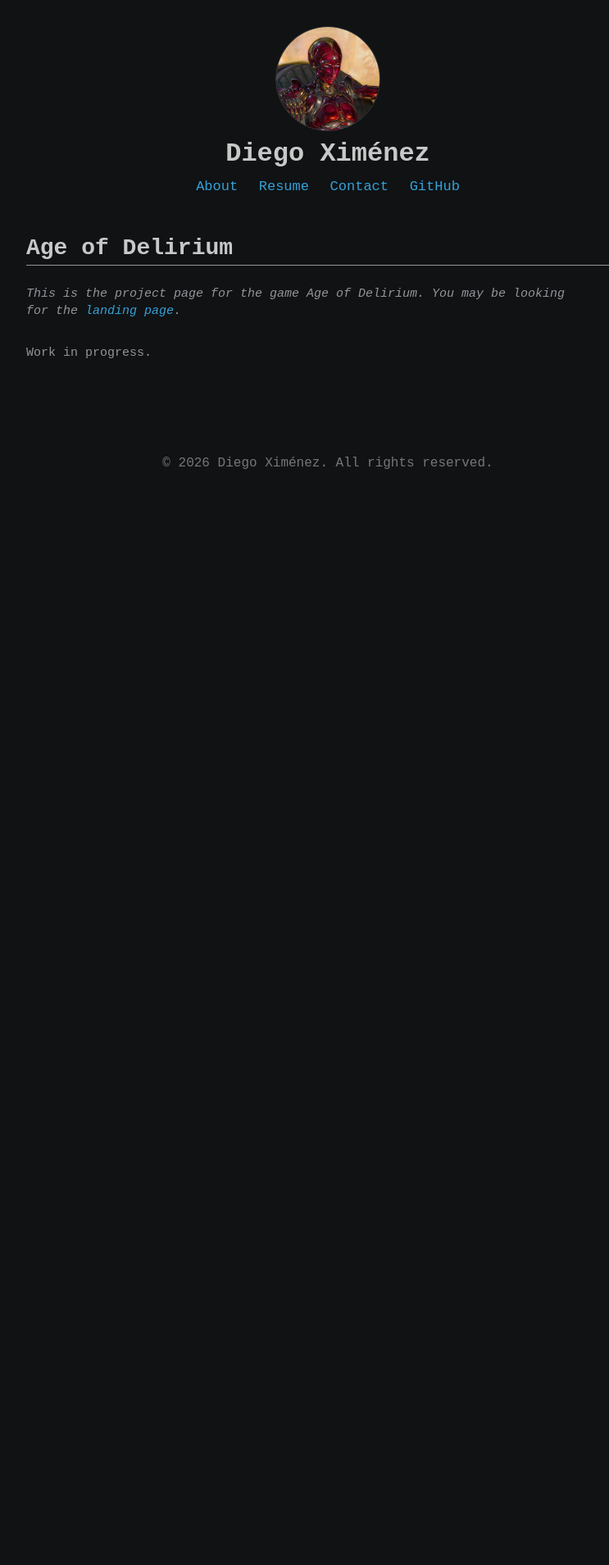
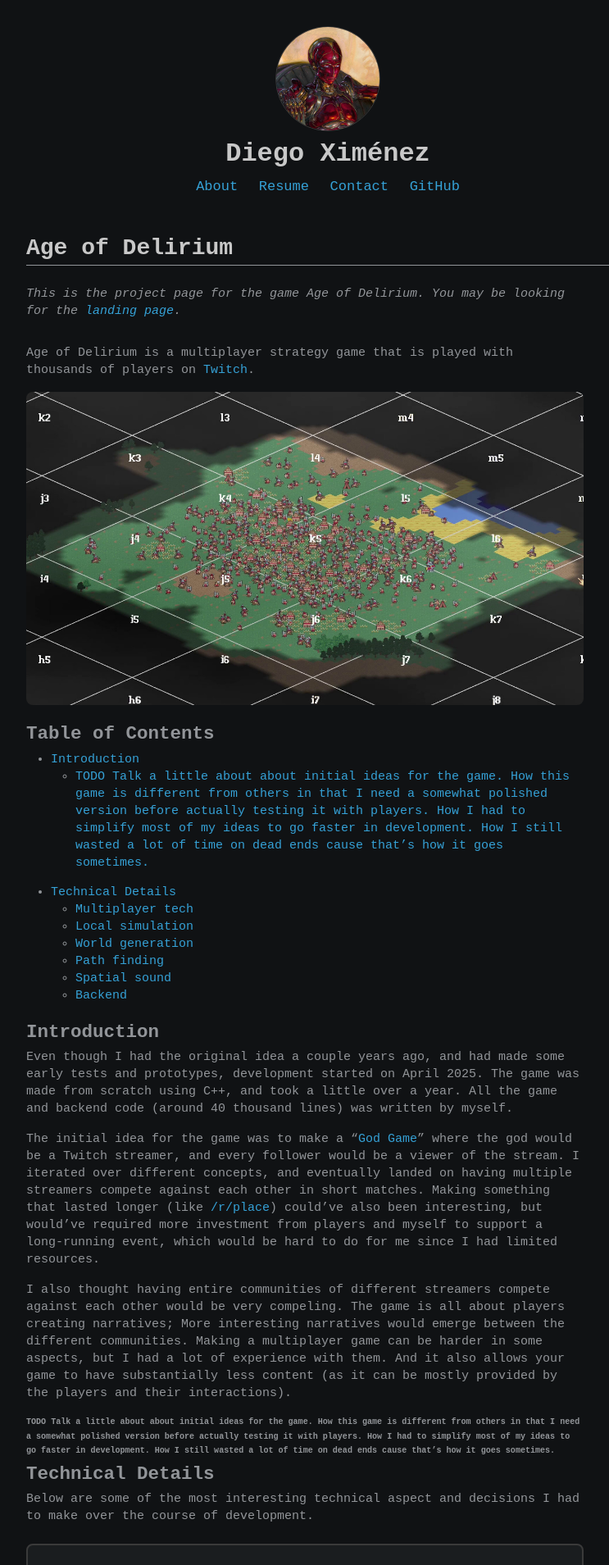
Before and after one commit to dhanton/dhanton.github.io, a Jekyll site: the page built from _projects/age_of_delirium.markdown, in a window 1280 px wide. Shown: the top 1909 px of the page at 82% size, without its empty margins (240-983 px from the left). Built offline with Jekyll 4.4.1, drawn with Linux system fonts in a browser that asks for light colours; before the commit the page ends 900 px from its top, so only the background shows below that; some of the changed text lies outside the part shown.

Commit message:
Some progress on the project pages

```diff
--- a/_projects/age_of_delirium.markdown
+++ b/_projects/age_of_delirium.markdown
@@ -2,11 +2,115 @@
 date: 2026-06-01
 title: Age of Delirium
 subtitle: Programmer
-image: /assets/img/projects/age_of_delirium.jpg
-gif: /assets/img/projects/age_of_delirium_2.webp
+image: /assets/img/projects/age_of_delirium/main.jpg
+gif: /assets/img/projects/age_of_delirium/main.webp
 ---
 
 *This is the project page for the game Age of Delirium. You may be looking for the [landing page](/age-of-delirium/).*
 {: style="margin-bottom: 2em;"}
 
-Work in progress.
+Age of Delirium is a multiplayer strategy game that is played with thousands of players on [Twitch](https://twitch.tv){:target="_blank" rel="noopener"}.
+
+![Age of Delirium 1](/assets/img/projects/age_of_delirium/secondary.jpg){: .blog-img loading="lazy"}
+
+<h1 class="toc-label">Table of Contents</h1>
+* Rendered here
+{:toc}
+
+# Introduction
+
+Even though I had the original idea a couple years ago, and had made some early tests and prototypes, development started on April 2025. The game was made from scratch using C++, and took a little over a year. All the game and backend code (around 40 thousand lines) was written by myself.
+
+The initial idea for the game was to make a "[God Game](https://en.wikipedia.org/wiki/God_game){:target="_blank" rel="noopener"}" where the god would be a Twitch streamer, and every follower would be a viewer of the stream. I iterated over different concepts, and eventually landed on having multiple streamers compete against each other in short matches. Making something that lasted longer (like [/r/place](https://en.wikipedia.org/wiki/R/place){:target="_blank" rel="noopener"}) could've also been interesting, but would've required more investment from players and myself to support a long-running event, which would be hard to do for me since I had limited resources.
+
+I also thought having entire communities of different streamers compete against each other would be very compeling. The game is all about players creating narratives; More interesting narratives would emerge between the different communities. Making a multiplayer game can be harder in some aspects, but I had a lot of experience with them. And it also allows your game to have substantially less content (as it can be mostly provided by the players and their interactions).
+
+###### TODO Talk a little about about initial ideas for the game. How this game is different from others in that I need a somewhat polished version before actually testing it with players. How I had to simplify most of my ideas to go faster in development. How I still wasted a lot of time on dead ends cause that's how it goes sometimes.
+
+# Technical Details
+Below are some of the most interesting technical aspect and decisions I had to make over the course of development.
+
+{::nomarkdown}
+<div class="blog-section">
+{:/}
+
+#### Multiplayer tech
+{: .blog-section-title}
+
+![Feature screenshot](/assets/img/projects/age_of_delirium/main.jpg){: .blog-section-image}
+
+Even though I had the original idea a couple years ago, and had made some early tests and prototypes, development started on April 2025. The game was made from scratch using C++, and took a little over a year. All the game and backend code (a little over 40 thousand lines) was written by myself.
+
+Even though I had the original idea a couple years ago, and had made some early tests and prototypes, development started on April 2025. The game was made from scratch using C++, and took a little over a year. All the game and backend code (a little over 40 thousand lines) was written by myself.
+
+![Feature screenshot](/assets/img/projects/age_of_delirium/main.jpg){: .blog-section-image}
+
+{::nomarkdown}
+</div>
+{:/}
+
+{::nomarkdown}
+<div class="blog-section">
+{:/}
+#### Local simulation
+{: .blog-section-title}
+
+WIP
+
+{::nomarkdown}
+</div>
+{:/}
+
+{::nomarkdown}
+<div class="blog-section">
+{:/}
+#### World generation
+{: .blog-section-title}
+
+<video class="blog-img" autoplay loop muted playsinline>
+  <source src="{{ '/assets/img/projects/age_of_delirium/world_gen.webm' | relative_url }}" type="video/webm">
+  Your browser does not support the video tag.
+</video>
+
+WIP
+
+{::nomarkdown}
+</div>
+{:/}
+
+{::nomarkdown}
+<div class="blog-section">
+{:/}
+#### Path finding
+{: .blog-section-title}
+
+WIP
+
+{::nomarkdown}
+</div>
+{:/}
+
+{::nomarkdown}
+<div class="blog-section">
+{:/}
+
+#### Spatial sound
+{: .blog-section-title}
+
+WIP
+
+{::nomarkdown}
+</div>
+{:/}
+
+{::nomarkdown}
+<div class="blog-section">
+{:/}
+#### Backend
+{: .blog-section-title}
+
+WIP
+
+{::nomarkdown}
+</div>
+{:/}
--- a/assets/css/main.css
+++ b/assets/css/main.css
@@ -277,3 +277,37 @@ section.projects {
     border-radius: var(--radius);
     margin: 0 auto;
 }
+
+/* Blog sections */
+.blog-section {
+  border: 2px solid var(--border);
+  border-radius: var(--radius);
+  background-color: var(--bg-2);
+  margin-top: 1.5em;
+  margin-bottom: 1.5em;
+  padding: 1.25em;
+}
+
+.blog-section-title {
+  font-size: 22px;
+  font-weight: bold;
+  color: var(--heading);
+  margin-bottom: 0.75em;
+}
+
+.blog-section-flexbox {
+  display: flex;
+  flex-direction: column;
+  align-items: center;
+  margin-top: 0.5em;
+}
+
+.blog-section-image {
+  width: 100%;
+  max-width: 650px;
+  height: auto;
+  border-radius: var(--radius);
+  display: block;
+  margin: 0 auto;
+  margin-bottom: 1em;
+}
```
Also changed, not shown: _projects/mandarina.markdown (+11 -3 lines), assets/img/projects/age_of_delirium/main.jpg (renamed from assets/img/projects/age_of_delirium.jpg), assets/img/projects/age_of_delirium/secondary.jpg (added), assets/img/projects/mandarina/main.jpg (renamed from assets/img/projects/mandarina.jpg), 3 other files.
